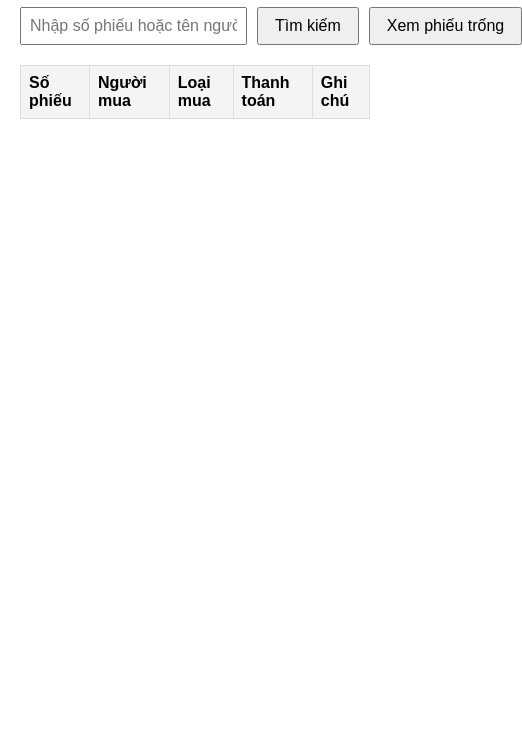
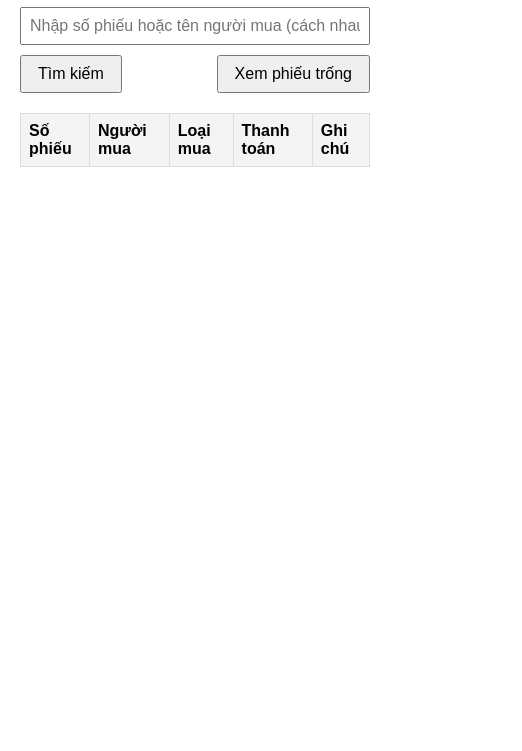
Before and after one commit to tunangoo/pmm-js, a website: page public/index.html in a window 390 px wide. Shown: the part 93-844 px from the top of the page, 522 px wide, since content can reach past the window. Drawn offline with Linux system fonts and the light colour scheme; no server answers.

Commit message:
fix: responsive button in mobile

```diff
--- a/public/index.html
+++ b/public/index.html
@@ -15,9 +15,15 @@
         .search-container {
             margin-bottom: 20px;
             display: flex;
+            flex-wrap: wrap;
+            gap: 10px;
+        }
+        .button-container {
+            display: flex;
             gap: 10px;
         }
         input {
+            flex: 1;
             padding: 8px;
             width: 600px;
             font-size: 16px;
@@ -40,6 +46,12 @@
         th {
             background-color: #f4f4f4;
         }
+        @media (max-width: 600px) {
+            .button-container {
+                width: 100%;
+                justify-content: space-between;
+            }
+        }
     </style>
 </head>
 <body>
@@ -49,8 +61,10 @@
     </div>
     <div class="search-container">
         <input type="text" id="searchInput" placeholder="Nhập số phiếu hoặc tên người mua (cách nhau bởi dấu cách)">
-        <button onclick="searchTickets()">Tìm kiếm</button>
-        <button onclick="showEmptyTickets()">Xem phiếu trống</button>
+        <div class="button-container">
+            <button onclick="searchTickets()">Tìm kiếm</button>
+            <button onclick="showEmptyTickets()">Xem phiếu trống</button>
+        </div>
     </div>
     <div id="results">
         <table>
```
